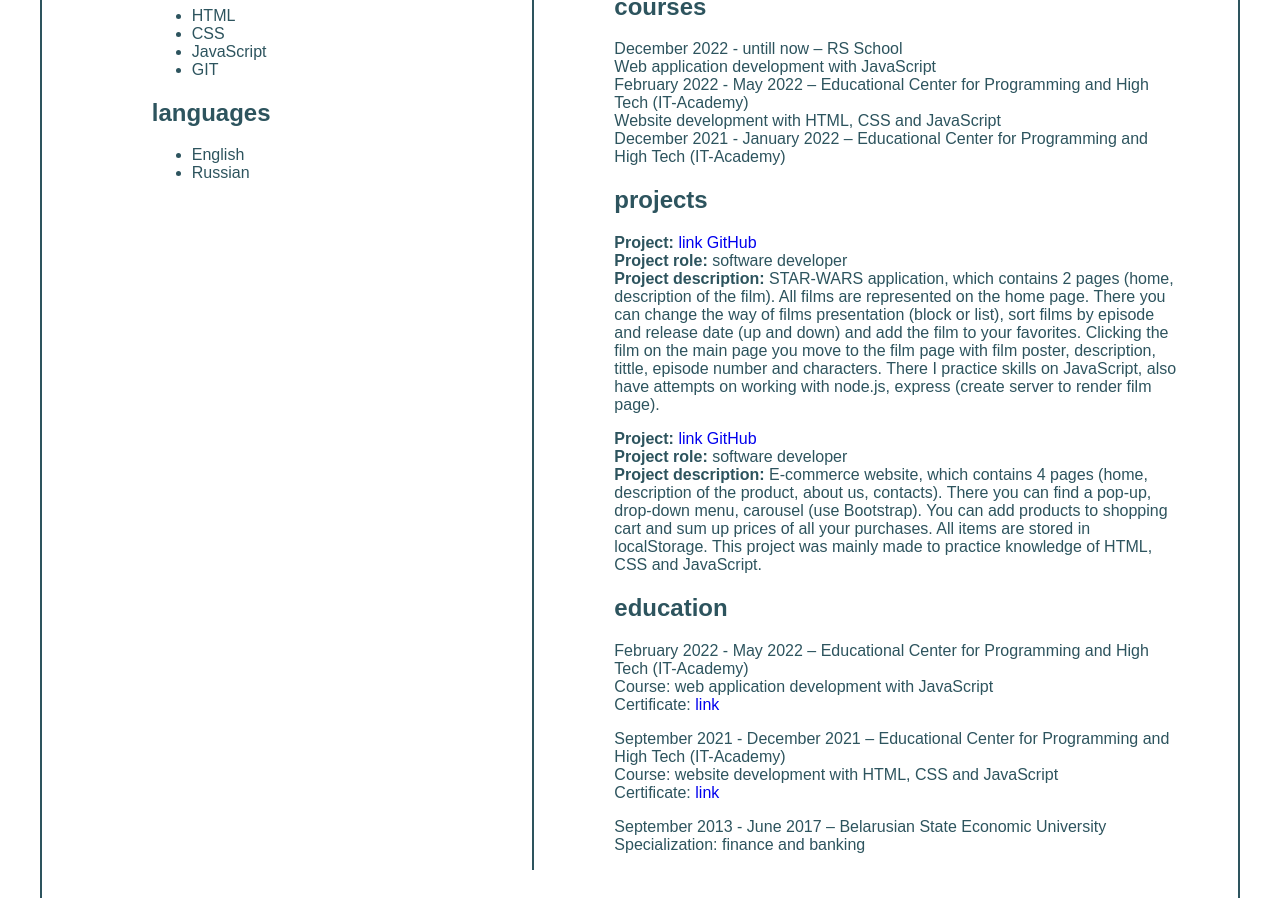
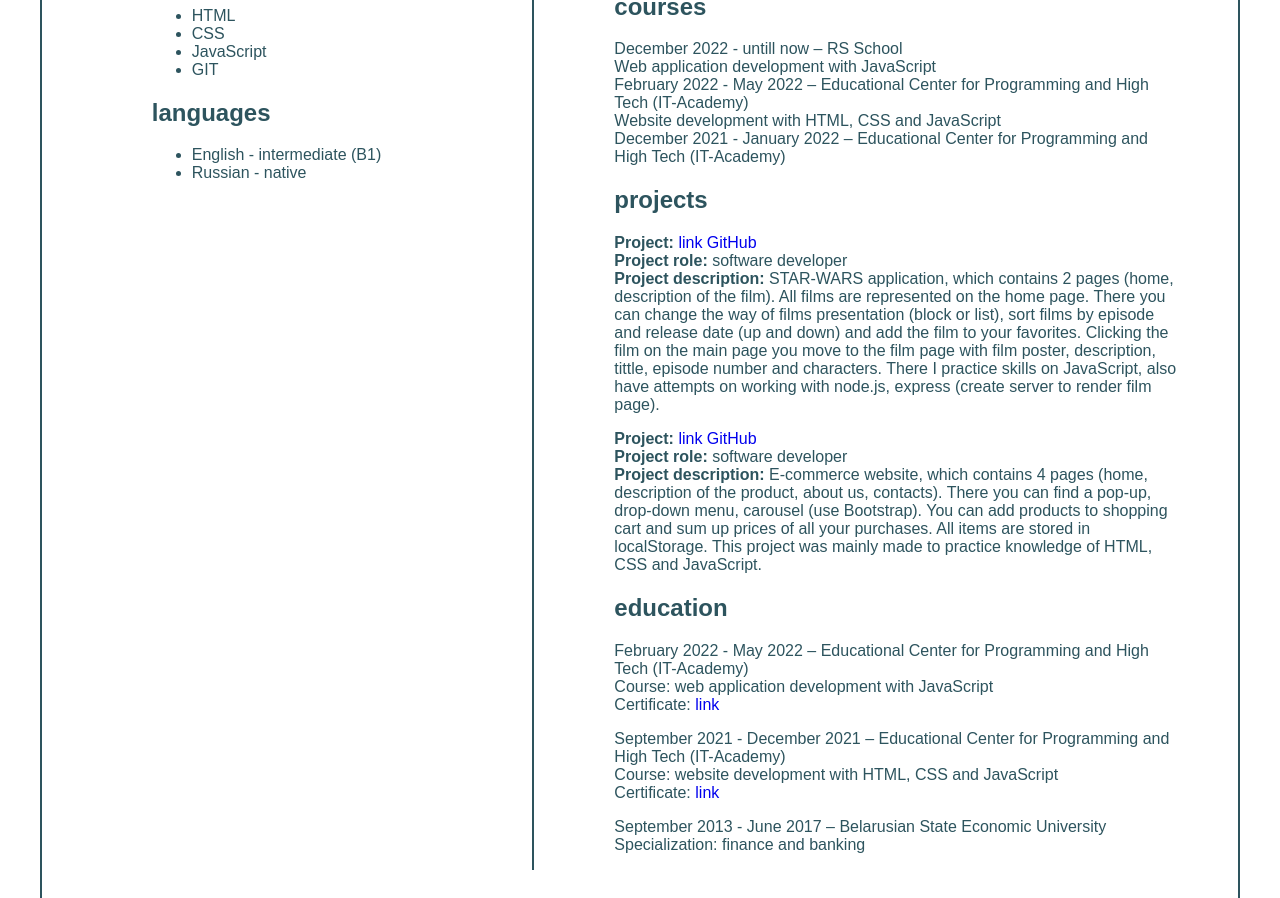
Before and after one commit to valeri-pro/rsschool-cv, a plain HTML site: page index.html in a window 1280 px wide. Shown: the part 789-1687 px from the top of the page. Drawn offline with nearby package versions, Linux system fonts and the light colour scheme.

Commit message:
feat: add level of languages

```diff
--- a/index.html
+++ b/index.html
@@ -78,8 +78,8 @@
             <section class="section" id="languages">
               <h2>languages</h2>
               <ul>
-                <li>English</li>
-                <li>Russian</li>
+                <li>English - intermediate (B1)</li>
+                <li>Russian - native</li>
               </ul>
             </section>
           </div>
```
